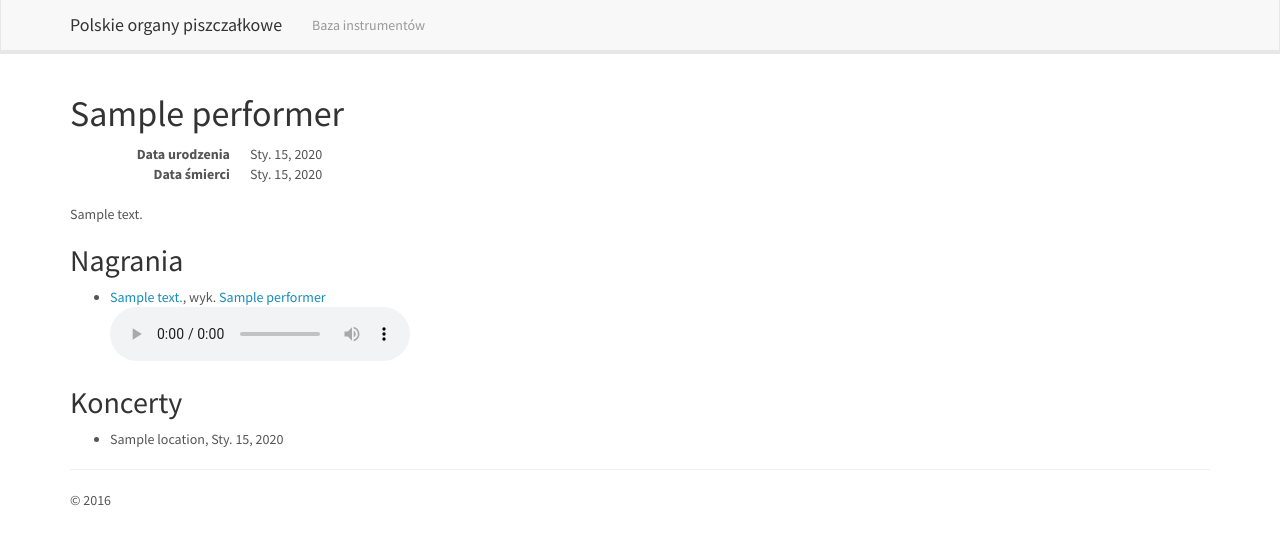
After one commit to pawel-szajna/organ, a Django app: page /performer/1 in a window 1280 px wide. The commit adds this page. Shown: the top 545 px of the page. Run offline with Django 3.2, Linux system fonts and the light colour scheme; tables that the repository leaves empty hold one stand-in row (values such as "Sample post"); some libraries are stand-ins or nearby versions.

Commit message:
performer page

```diff
--- a/organdb/models.py
+++ b/organdb/models.py
@@ -144,6 +144,7 @@ class Recording(models.Model):
 
 class Concert(models.Model):
     name = models.CharField(max_length=30)
+    date = models.DateField()
     description = models.TextField()
     instrument = models.ForeignKey(Instrument)
 
--- /dev/null
+++ b/templates/performer.html
@@ -0,0 +1,40 @@
+{% include "header.html" %}
+
+<title>{{ performer.name }} &ndash; Polskie organy piszczałkowe</title>
+
+{% include "navigation.html" %}
+
+<h1>{{ performer.name }}</h1>
+
+<dl class="dl-horizontal">
+    {% if performer.born %}
+    <dt>Data urodzenia</dt>
+    <dd>{{ performer.born }}</dd>
+    {% endif %}
+    {% if performer.died %}
+    <dt>Data śmierci</dt>
+    <dd>{{ performer.died }}</dd>
+    {% endif %}
+</dl>
+
+<p>{{ performer.biography }}</p>
+
+<h2>Nagrania</h2>
+{% for recording in performer.recording_set.all %}
+    {% if forloop.first %}<ul class="recordings">{% endif %}
+    {% include "recording.html" %}
+    {% if forloop.last %}</ul>{% endif %}
+{% empty %}
+    <p>Brak nagrań tego wykonawcy.</p>
+{% endfor %}
+
+<h2>Koncerty</h2>
+{% for performance in performer.performance_set.all %}
+    {% if forloop.first %}<ul class="performances">{% endif %}
+    <li>{{ performance.concert.instrument.location.name }}, {{ performance.concert.date }}</li>
+    {% if forloop.last %}</ul>{% endif %}
+{% empty %}
+    <p>Brak informacji o koncertach tego wykonawcy.</p>
+{% endfor %}
+
+{% include "footer.html" %}
--- /dev/null
+++ b/templates/recording.html
@@ -0,0 +1,5 @@
+<li>
+    <a href="{{ MEDIA_URL }}{{ recording.file.url }}">{{ recording.description }}</a>,
+    wyk. <a href="{% url 'view-performer' recording.performer.pk %}">{{ recording.performer.name }}</a><br>
+    <audio src="{{ MEDIA_URL }}{{ recording.file.url }}" controls></audio>
+</li>
```
Also changed, not shown: templates/instrument.html (+2 -6 lines).
